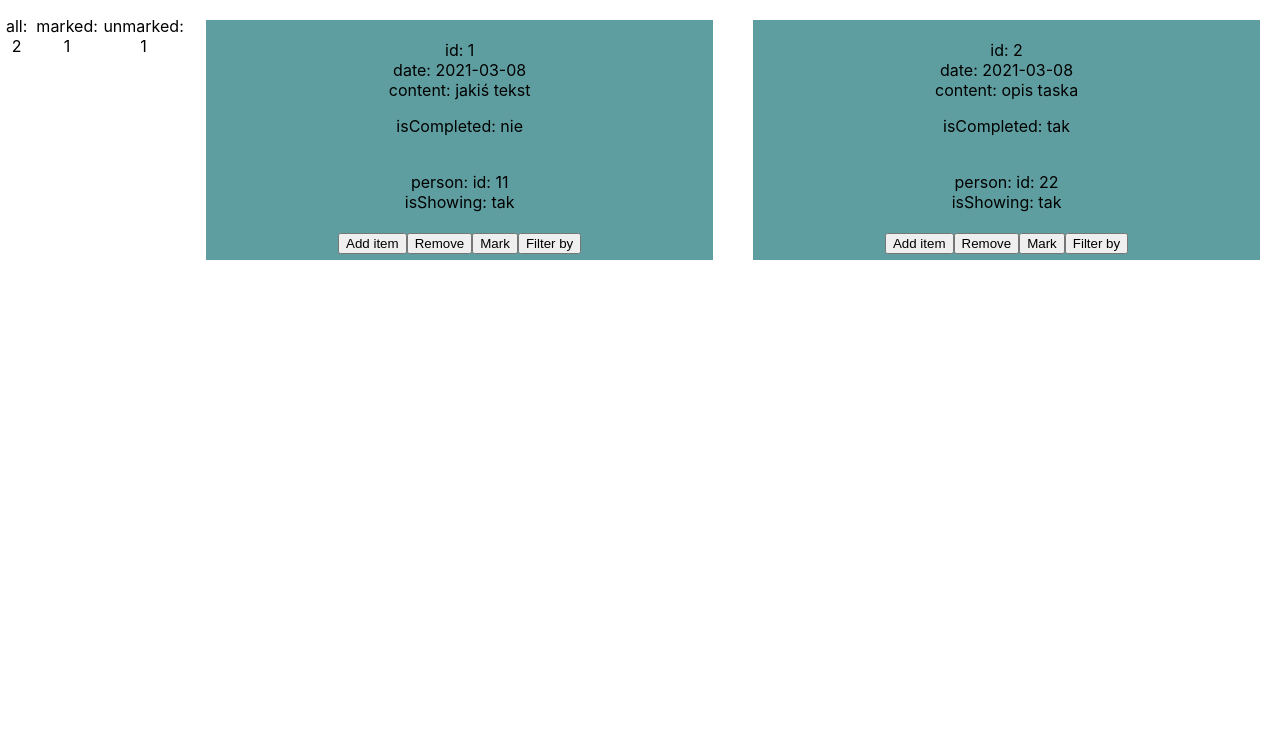
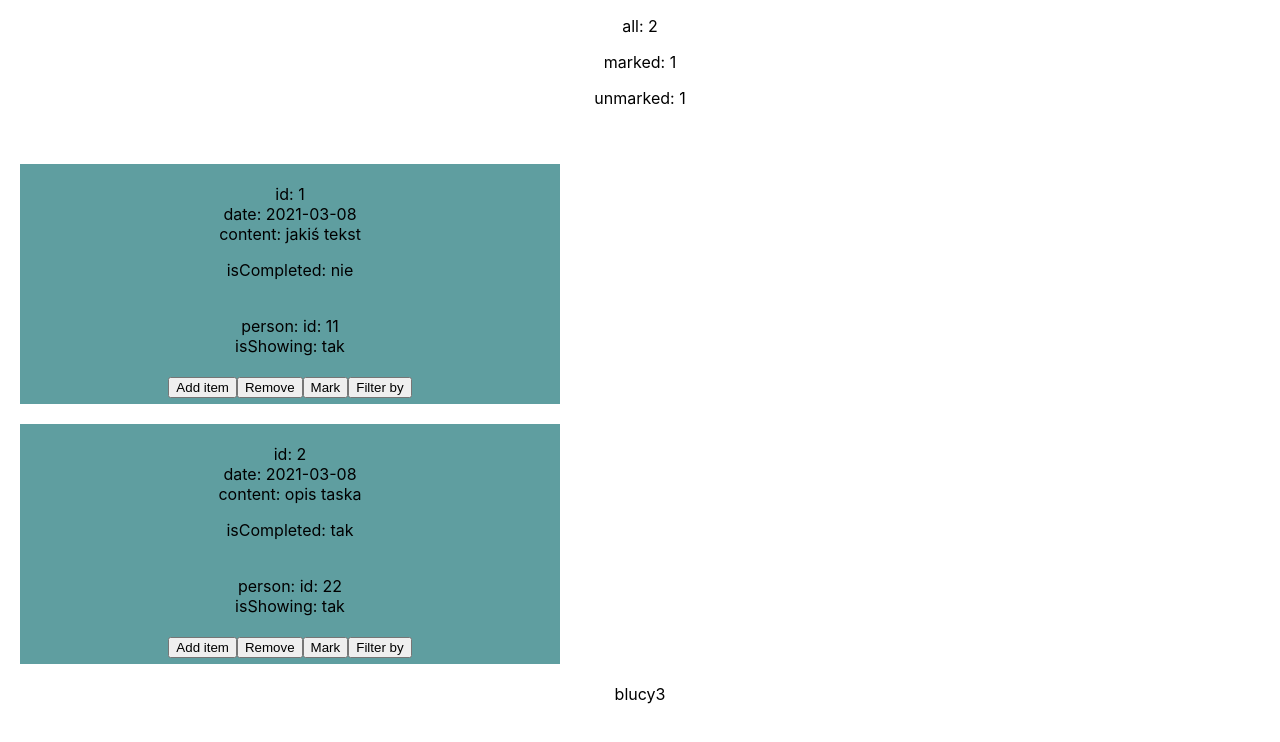
Before and after one commit to karol-szczepaniec/todo-app, a React (Create React App) app: page / in a window 1280 px wide. Shown: the top 742 px of the page. Built offline with nearby package versions, Linux system fonts and the light colour scheme.

Commit message:
start userBar

```diff
--- a/src/App.css
+++ b/src/App.css
@@ -1,6 +1,6 @@
 .App {
   text-align: center;
-  display: flex;
+  //display: flex;
 }
 
 .item{
--- a/src/App.js
+++ b/src/App.js
@@ -1,6 +1,7 @@
 import React,{useReducer, useState} from "react";
 import './App.css';
 import TodoItem from "./components/TodoItem"
+import UsersBar from "./components/UsersBar";
 
 function App() {
 
@@ -103,6 +104,7 @@ function App() {
         <p>unmarked: {items.info.itemsAmount - items.info.itemsMarked}</p>
         <br/>
         {todoList}
+        <UsersBar/>
     </div>
   );
 }
--- /dev/null
+++ b/src/components/UsersBar.js
@@ -0,0 +1,9 @@
+import React from "react";
+
+export default function UsersBar(){
+    return(
+        <div>
+            <p>blucy3</p>
+        </div>
+    )
+}
```
